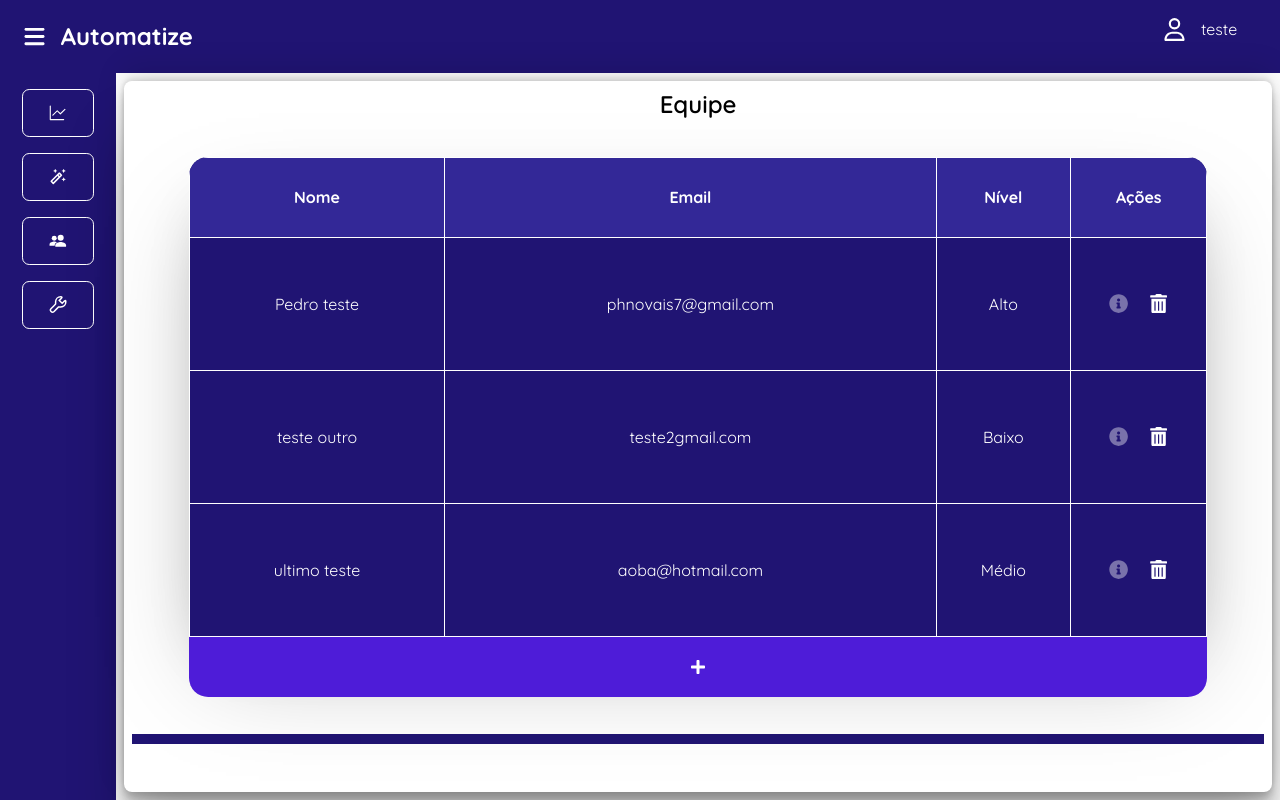
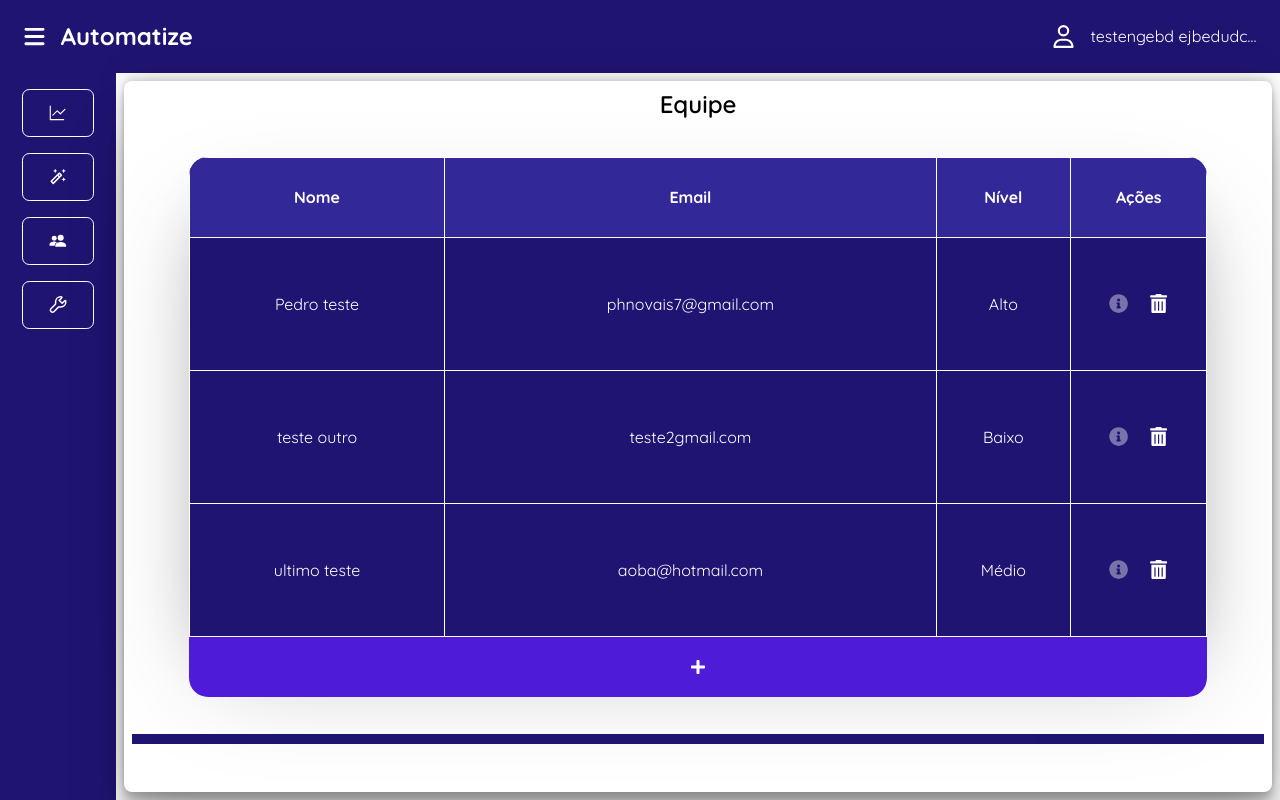
Before and after one commit to Pedro-Novais/AutomatizeProject, a React (Vite) app: page /teams in a window 1280 px wide. Built offline with nearby package versions, Linux system fonts and the light colour scheme; data requests are answered from the project's data file.

Commit message:
Corrigir header nav

```diff
--- a/src/App.jsx
+++ b/src/App.jsx
@@ -8,7 +8,7 @@ function App() {
   return (
 
     <SideBarProvider>
-      <Header name={'teste'} />
+      <Header name={'testengebd ejbedudcwdscc'} />
       <Section />
     </SideBarProvider>
 
--- a/src/layout/header/Header.jsx
+++ b/src/layout/header/Header.jsx
@@ -27,7 +27,7 @@ function Header({ name }) {
                 <FaBars className="iconBar" onClick={toogleOpen}/>
                 <h2>Automatize</h2>
             </div>
-            <nav className={out ? 'navColor' : undefined} style={{animation: out && 'openNav .2s ease-in'}}>
+            <nav className={out ? 'navColor' : undefined} style={{top: out && '10px'}}>
                 <div className="boxRowInfoheader user" onClick={contentToOut}>
                     <FaRegUser />
                     <p>{name}</p>
--- a/src/layout/header/style.css
+++ b/src/layout/header/style.css
@@ -32,20 +32,22 @@ header {
     cursor: pointer;
 }
 
-@keyframes openNav{
-    from{
+@keyframes openNav {
+    from {
         height: 0;
     }
-    to{
+
+    to {
         height: 20%;
     }
 }
 
-@keyframes closeNav{
-    from{
+@keyframes closeNav {
+    from {
         height: 20%;
     }
-    to{
+
+    to {
         height: 100px;
     }
 }
@@ -53,8 +55,6 @@ header {
 nav {
     position: absolute;
     right: 10px;
-    top: 5px;
-    height: 100px;
     max-width: 18%;
     border-radius: .5em;
 }
```
